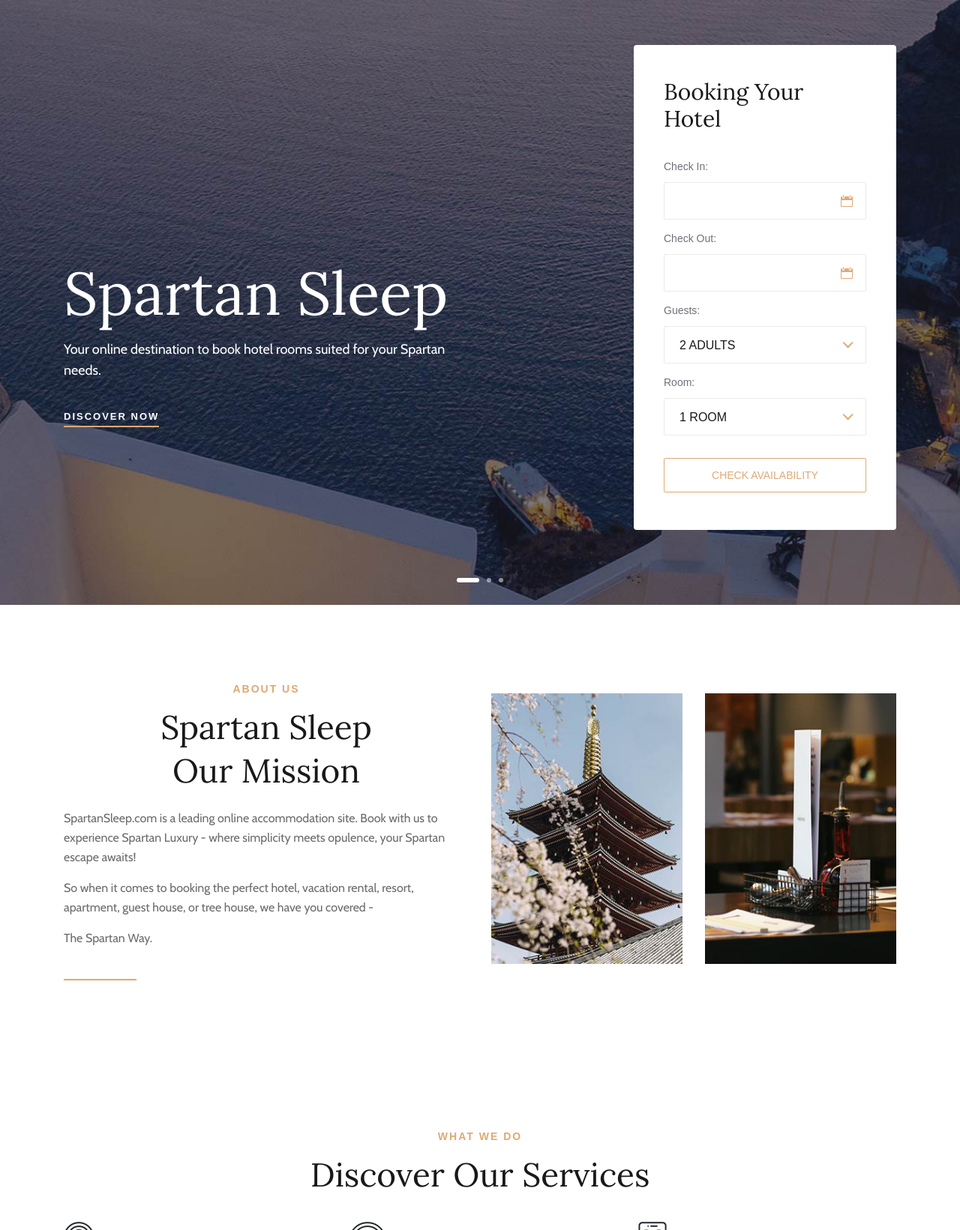
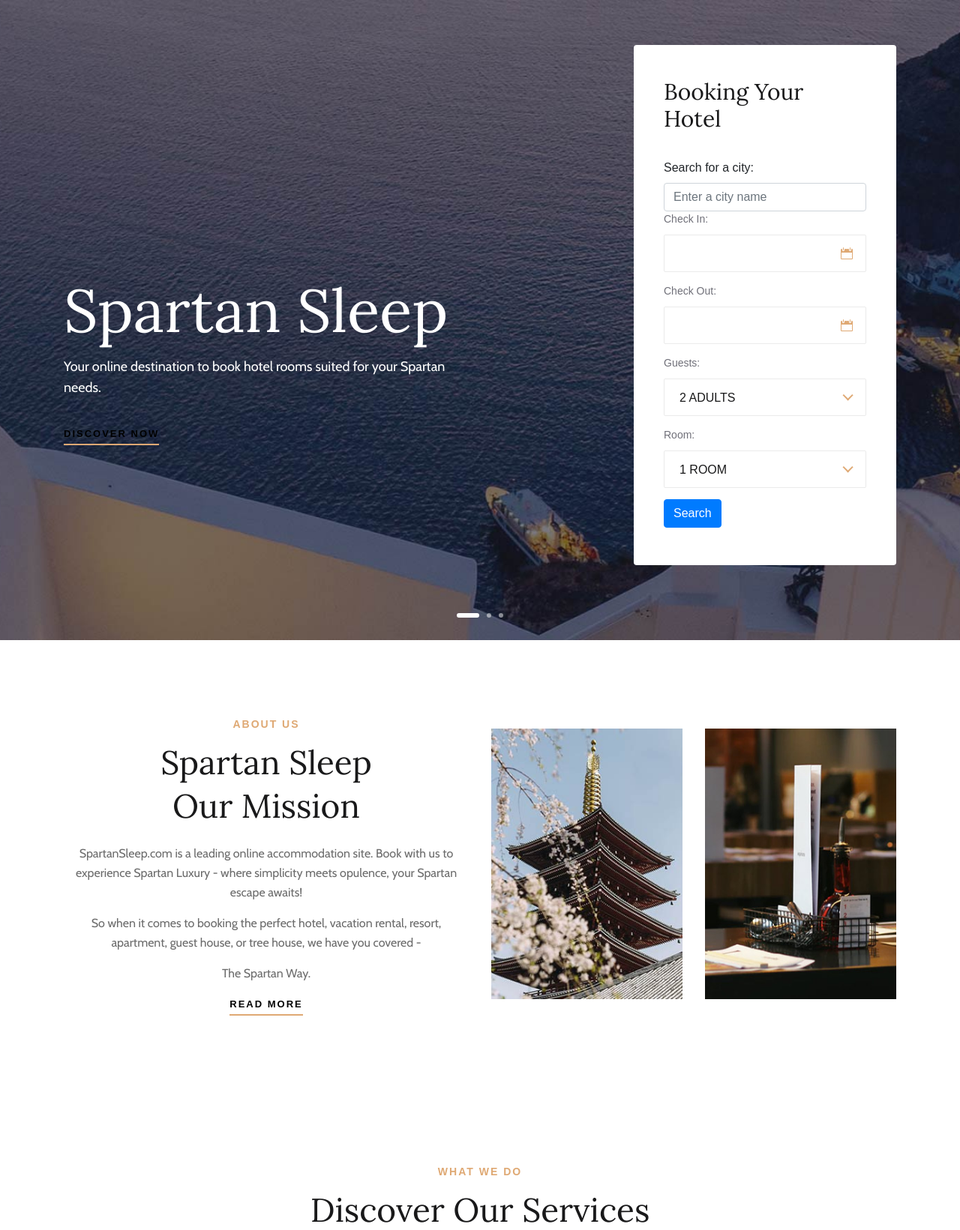
Before and after one commit to ekanshgupta123/SpartanSleep, a Flask app: page / in a window 1280 px wide. Shown: the part 80-1721 px from the top of the page at 75% size. Run offline with Flask 3, Linux system fonts and the light colour scheme; some libraries are stand-ins or nearby versions.

Commit message:
Fixed READ MORE button on home page and add Search ability
Changed color from white to black, centered text in the About Us section, and added link for Check Availability button to hotel-search.html plus a "Search for city" input text box in the booking form

```diff
--- a/app/static/css/style.css
+++ b/app/static/css/style.css
@@ -127,7 +127,7 @@
 .primary-btn {
 	display: inline-block;
 	font-size: 13px;
-	color: #ffffff;
+	color: black;
 	text-transform: uppercase;
 	letter-spacing: 2px;
 	font-weight: 700;
@@ -593,7 +593,7 @@
 	margin-top: 0;
 	width: 100%;
 }
-.booking-form form button {
+.booking-form .primary-btn.search-btn {
 	display: block;
 	font-size: 14px;
 	text-transform: uppercase;
@@ -606,6 +606,11 @@
 	height: 46px;
 	margin-top: 30px;
 }
+
+.booking-form .primary-btn:hover {
+	background: #dfa974;
+	color: #ffffff;
+}
 .hero-slider {
 	position: absolute;
 	width: 100%;
@@ -645,6 +650,10 @@
 /*---------------------
   About US
 -----------------------*/
+.about-text {
+	text-align: center;
+}
+
 * {
 	font-family: Nunito, sans-serif;
   }
@@ -2014,6 +2023,14 @@
 	color: #19191a;
 	margin-bottom: 30px;
 }
+.room-booking form .city-option {
+	position: relative;
+	margin-bottom: 15px;
+}
+.city-option {
+	display: flex;
+	flex-direction: column;
+  }
 .room-booking form .check-date {
 	position: relative;
 	margin-bottom: 15px;
--- a/app/templates/index.html
+++ b/app/templates/index.html
@@ -14,7 +14,12 @@
                 <div class="col-xl-4 col-lg-5 offset-xl-2 offset-lg-1">
                     <div class="booking-form">
                         <h3>Booking Your Hotel</h3>
-                        <form action="#">
+                        <form action="/search" method="POST">
+                            <!-- City search -->
+                            <div class="city-option">
+                                <label for="city">Search for a city:</label>
+                                <input type="text" class="form-control" id="search-input" name="text" placeholder="Enter a city name">
+                            </div>
                             <div class="check-date">
                                 <label for="date-in">Check In:</label>
                                 <input type="text" class="date-input" id="date-in">
@@ -39,7 +44,8 @@
                                     <option value="">2 Room</option>
                                 </select>
                             </div>
-                            <button type="submit">Check Availability</button>
+                            <button type="submit" class="btn btn-primary">Search</button>
+                            <!--<a href="{{ url_for('search') }}" class="primary-btn search-btn">Check Availability</a>-->
                         </form>
                     </div>
                 </div>
```
